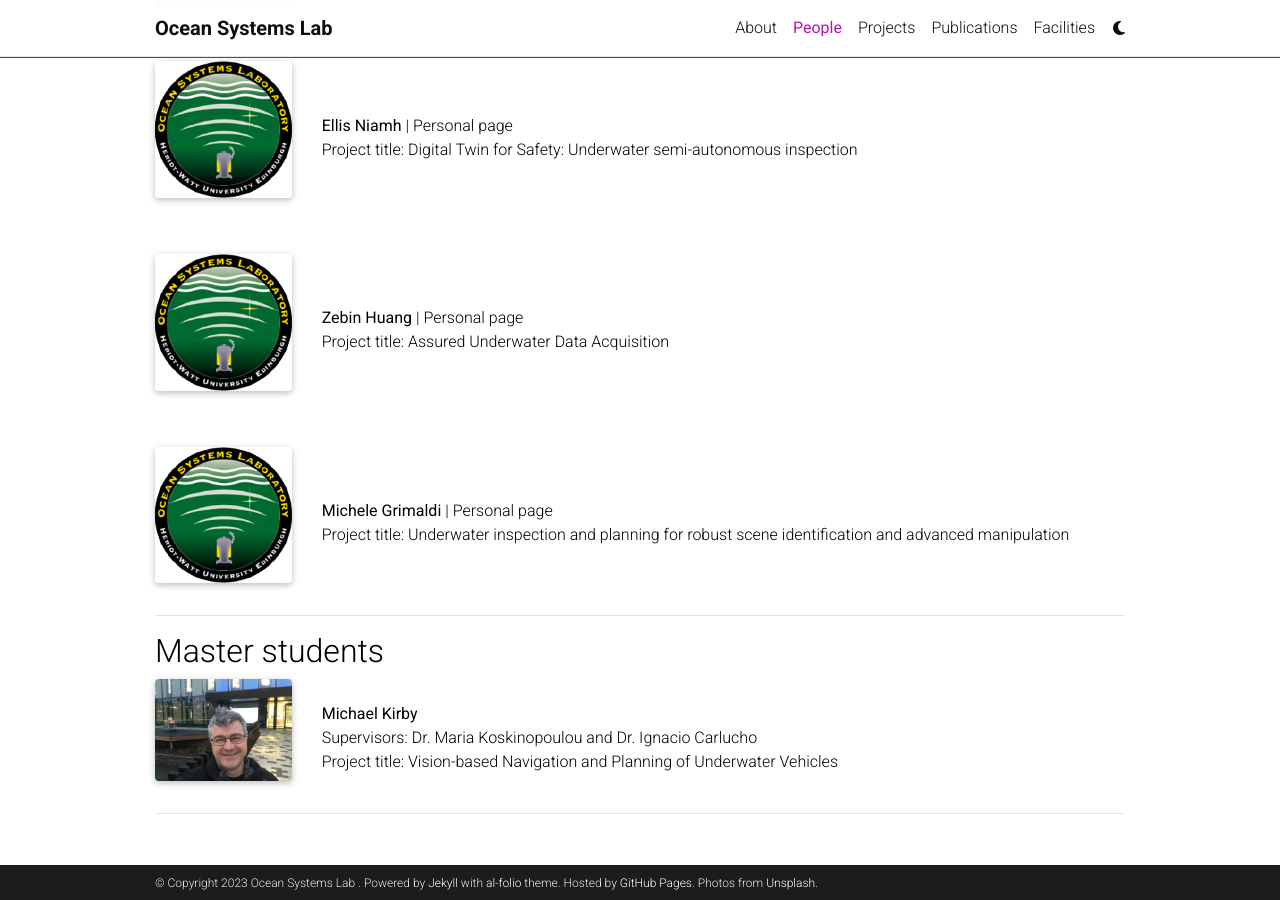
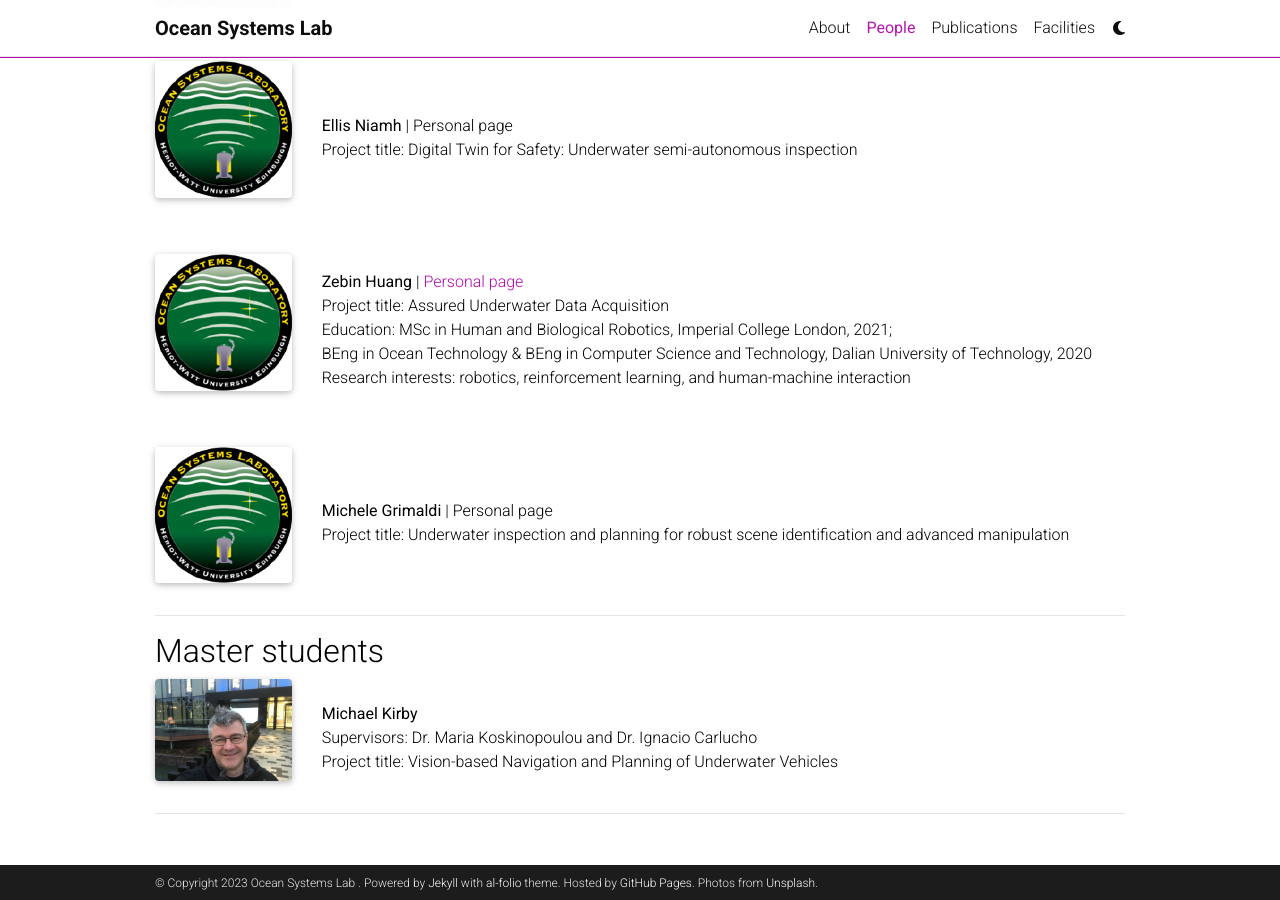
Before and after one commit to oceansystemslab/oceansystemslab.github.io, a Jekyll site: the page built from _pages/people.md, in a window 1280 px wide and 900 px high, scrolled down 1673 px. Built offline with Jekyll 4.4.1, drawn with Linux system fonts in a browser that asks for light colours; full-size pictures stand in for the smaller copies a plugin makes; comment, search, counter and statistics services are not loaded; a style sheet for code colours, icons or effects is not loaded.

```diff
--- a/_pages/people.md
+++ b/_pages/people.md
@@ -109,8 +109,10 @@ nav_order: 1
       {% include figure.html path="assets/img/OSL.png" title="example image" class="img-fluid rounded z-depth-1" %}
     </div>
     <div class="col-10">
-     <b> Zebin Huang </b>| Personal page  <br>
+     <b> Zebin Huang </b>| <a href="https://zebinhuang.com/">Personal page</a> <br>
      Project title: Assured Underwater Data Acquisition <br>
+     Education: MSc in Human and Biological Robotics, Imperial College London, 2021; <br> BEng in Ocean Technology & BEng in Computer Science and Technology, Dalian University of Technology, 2020 <br>
+     Research interests: robotics, reinforcement learning, and human-machine interaction <br>
     </div>
   </div>
 
```
Also changed, not shown: _pages/projects.md (+1 -2 lines).
